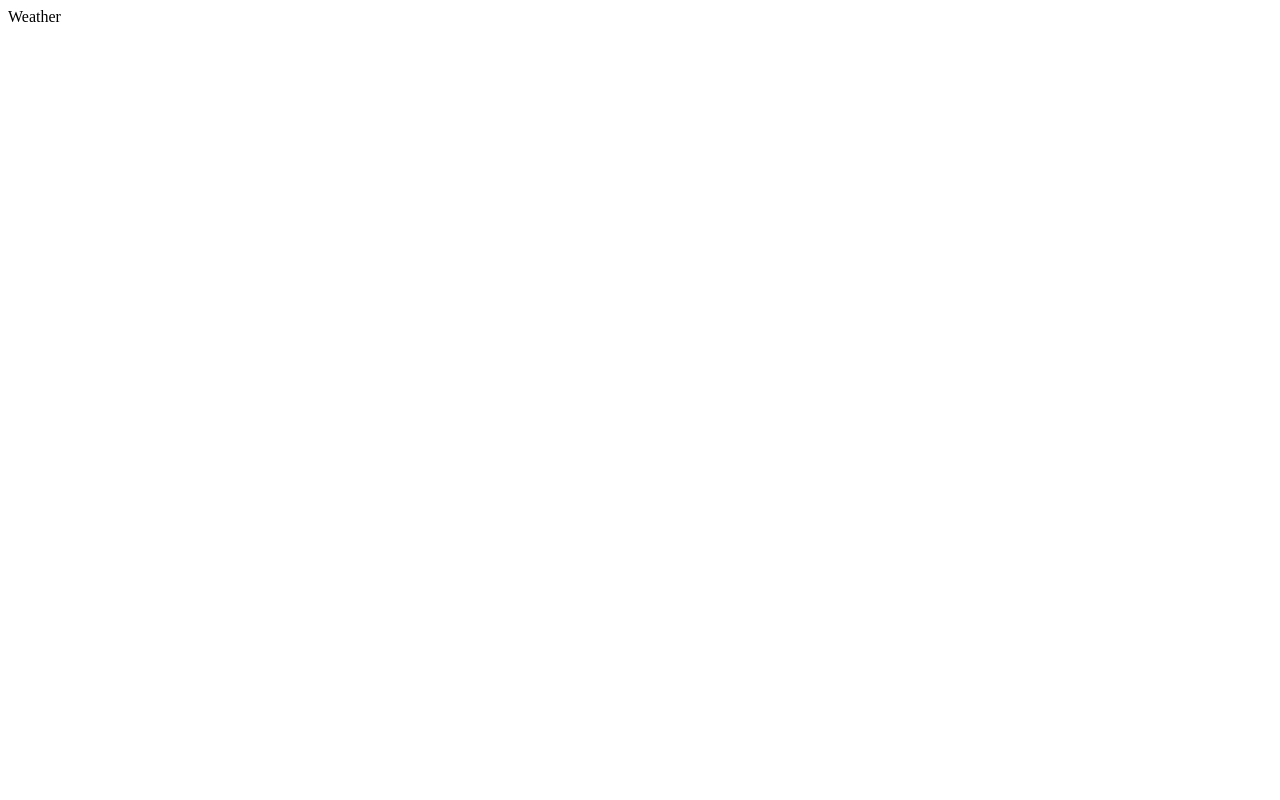
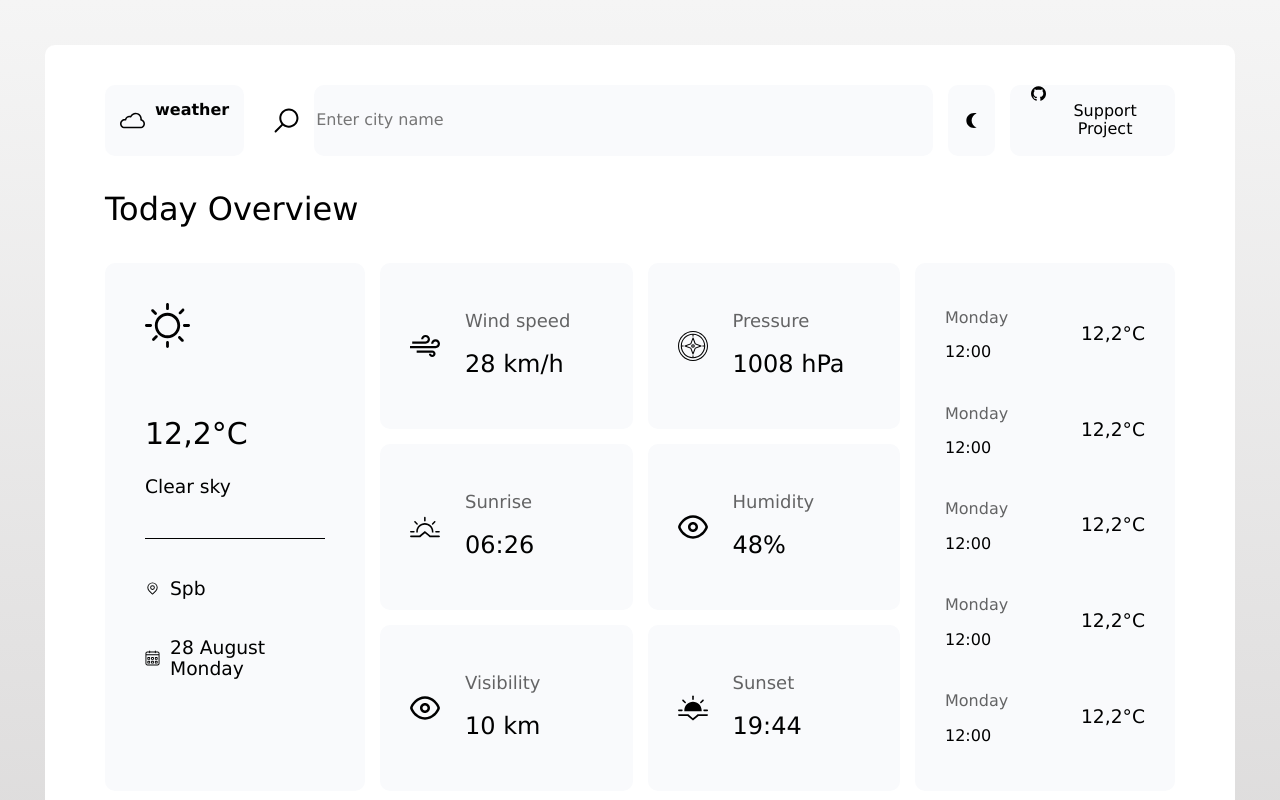
Before and after one commit to sollommons/weather, a React (Vite) app in the folder frontend/: page / in a window 1280 px wide. Shown: the top 800 px of the page. Built offline with nearby package versions, Linux system fonts and the light colour scheme.

Commit message:
main components

```diff
--- a/frontend/index.html
+++ b/frontend/index.html
@@ -2,12 +2,10 @@
 <html lang="en">
 
 <head>
-  <meta charset="utf-8">
-  <base href="/">
-  <meta http-equiv="X-UA-Compatible" content="IE=edge">
+  <meta charset="UTF-8">
   <meta name="viewport" content="width=device-width, initial-scale=1.0">
-  <title>6 cities</title>
-  <link rel="stylesheet" href="">
+  <title>Weather</title>
+  <link rel="stylesheet" href="css/main.css">
 </head>
 
 <body>
--- a/frontend/src/components/app/app.tsx
+++ b/frontend/src/components/app/app.tsx
@@ -1,7 +1,11 @@
 import { Route, BrowserRouter, Routes } from 'react-router-dom';
 import { Fragment } from 'react/jsx-runtime';
 
-
+import { Header } from '../header/header';
+import { MainCard } from '../main-card/main-card';
+import { SmallCards } from '../small-cards/small-cards';
+import { Forecast } from '../forecast/forecast';
+import { ChartBlock } from '../chart-block/chart-block';
 
 function App(): JSX.Element {
   // const authorizationStatus = AuthorizationStatus.Unknown;
@@ -13,7 +17,28 @@ function App(): JSX.Element {
   // }
 
   return (
-    <Fragment />
+    <section className="content">
+      <Header />
+
+      <main className="main">
+        <div className="container">
+          <section className="overview">
+            <h1 className="overview__title">Today Overview</h1>
+            <div className="overview__items">
+              <MainCard />
+              <SmallCards />
+              <Forecast />
+            </div>
+          </section>
+          <section className="chart">
+            <div className="chart__content">
+              <ChartBlock />
+              <ChartBlock />
+            </div>
+          </section>
+        </div>
+      </main>
+    </section>
   );
 }
 
--- /dev/null
+++ b/frontend/src/components/chart-block/chart-block.tsx
@@ -0,0 +1,19 @@
+export function ChartBlock(): JSX.Element {
+  return (
+    <div className="chart__content-part">
+      <div className="chart__content-info">
+        <h3 className="chart__content-info-period">3 Days</h3>
+        <div className="custom-select">
+          <select name="period1" required>
+            <option value="" disabled selected>Select</option>
+            <option value="wind">Wind speed</option>
+            <option value="pressure">Pressure</option>
+            <option value="humidity">Humidity</option>
+            <option value="visibility">Visibility</option>
+          </select>
+        </div>
+      </div>
+      <img src="./img/mock-diagram.png" alt="mock" className="mock" />
+    </div>
+  );
+}
--- /dev/null
+++ b/frontend/src/components/forecast/forecast.tsx
@@ -0,0 +1,41 @@
+export function Forecast(): JSX.Element {
+  return (
+    <div className="overview__forecast">
+      <div className="overview__forecast-item">
+        <div className="overview__forecast-item-data">
+          <p className="overview__forecast-item-day">Monday</p>
+          <p className="overview__forecast-item-time">12:00</p>
+        </div>
+        <h3 className="overview__forecast-item-temp">12,2°C</h3>
+      </div>
+      <div className="overview__forecast-item">
+        <div className="overview__forecast-item-data">
+          <p className="overview__forecast-item-day">Monday</p>
+          <p className="overview__forecast-item-time">12:00</p>
+        </div>
+        <h3 className="overview__forecast-item-temp">12,2°C</h3>
+      </div>
+      <div className="overview__forecast-item">
+        <div className="overview__forecast-item-data">
+          <p className="overview__forecast-item-day">Monday</p>
+          <p className="overview__forecast-item-time">12:00</p>
+        </div>
+        <h3 className="overview__forecast-item-temp">12,2°C</h3>
+      </div>
+      <div className="overview__forecast-item">
+        <div className="overview__forecast-item-data">
+          <p className="overview__forecast-item-day">Monday</p>
+          <p className="overview__forecast-item-time">12:00</p>
+        </div>
+        <h3 className="overview__forecast-item-temp">12,2°C</h3>
+      </div>
+      <div className="overview__forecast-item">
+        <div className="overview__forecast-item-data">
+          <p className="overview__forecast-item-day">Monday</p>
+          <p className="overview__forecast-item-time">12:00</p>
+        </div>
+        <h3 className="overview__forecast-item-temp">12,2°C</h3>
+      </div>
+    </div>
+  );
+}
--- a/frontend/src/components/header/header.tsx
+++ b/frontend/src/components/header/header.tsx
@@ -1,10 +1,21 @@
-
-type HeaderProps = {
-  darkTheme: boolean;
-}
-
-function AuthData({ darkTheme }: HeaderProps): JSX.Element {
+export function Header(): JSX.Element {
   return (
-
+    <header className="header">
+      <div className="container">
+        <div className="header__weather-label">
+          <img src="./img/cloud.svg" alt="cloud" className="header__cloud" />
+          <p className="header__label-desc">weather</p>
+        </div>
+        <img src="./img/loupe.svg" alt="loupe" className="header__loupe" />
+        <input type="search" name="search-city" placeholder="Enter city name" id="1" className="header__city-search" />
+        <button className="header__btn">
+          <img src="./img/full-moon.svg" alt="to dark mode" className="header__btn-img" />
+        </button>
+        <button className="header__support-btn">
+          <img src="./img/github.svg" alt="github" className="header__github" />
+          <p className="header__support-desc">Support Project</p>
+        </button>
+      </div>
+    </header>
   );
 }
--- /dev/null
+++ b/frontend/src/components/main-card/main-card.tsx
@@ -0,0 +1,19 @@
+export function MainCard(): JSX.Element {
+  return (
+    <div className="overview__main-info">
+      <img src="./img/sun.svg" alt="icon" className="overview__item-icon" />
+      <h2 className="overview__item-value">12,2°C</h2>
+      <h3 className="overview__item-name">Clear sky</h3>
+      <div className="overview__info">
+        <div className="overview__info-item">
+          <img src="./img/location.svg" alt="icon" className="overview__item-icon-small" />
+          <h3 className="overview__card-info">Spb</h3>
+        </div>
+        <div className="overview__info-item">
+          <img src="./img/calendar.svg" alt="icon" className="overview__item-icon-small" />
+          <h3 className="overview__card-info">28 August Monday</h3>
+        </div>
+      </div>
+    </div>
+  );
+}
--- /dev/null
+++ b/frontend/src/components/small-cards/small-cards.tsx
@@ -0,0 +1,48 @@
+export function SmallCards(): JSX.Element {
+  return (
+    <div className="overview__small-items">
+      <div className="overview__small-item">
+        <img src="./img/wind.svg" alt="icon" className="overview__small-item-icon" />
+        <div className="overview__small-item-data">
+          <h3 className="overview__small-item-name">Wind speed</h3>
+          <h2 className="overview__small-item-value">28 km/h</h2>
+        </div>
+      </div>
+      <div className="overview__small-item">
+        <img src="./img/pressure.svg" alt="icon" className="overview__small-item-icon" />
+        <div className="overview__small-item-data">
+          <h3 className="overview__small-item-name">Pressure</h3>
+          <h2 className="overview__small-item-value">1008 hPa</h2>
+        </div>
+      </div>
+      <div className="overview__small-item">
+        <img src="./img/sunrise.svg" alt="icon" className="overview__small-item-icon" />
+        <div className="overview__small-item-data">
+          <h3 className="overview__small-item-name">Sunrise</h3>
+          <h2 className="overview__small-item-value">06:26</h2>
+        </div>
+      </div>
+      <div className="overview__small-item">
+        <img src="./img/visibility.svg" alt="icon" className="overview__small-item-icon" />
+        <div className="overview__small-item-data">
+          <h3 className="overview__small-item-name">Humidity</h3>
+          <h2 className="overview__small-item-value">48%</h2>
+        </div>
+      </div>
+      <div className="overview__small-item">
+        <img src="./img/visibility.svg" alt="icon" className="overview__small-item-icon" />
+        <div className="overview__small-item-data">
+          <h3 className="overview__small-item-name">Visibility</h3>
+          <h2 className="overview__small-item-value">10 km</h2>
+        </div>
+      </div>
+      <div className="overview__small-item">
+        <img src="./img/sunset.svg" alt="icon" className="overview__small-item-icon" />
+        <div className="overview__small-item-data">
+          <h3 className="overview__small-item-name">Sunset</h3>
+          <h2 className="overview__small-item-value">19:44</h2>
+        </div>
+      </div>
+    </div>
+  );
+}
--- a/frontend/src/index.tsx
+++ b/frontend/src/index.tsx
@@ -1,6 +1,6 @@
 import ReactDOM from 'react-dom/client';
 
-const App = () => <div>Weather</div>;
+import App from './components/app/app';
 
 const rootElement = document.getElementById('root');
 if (rootElement) {
```
